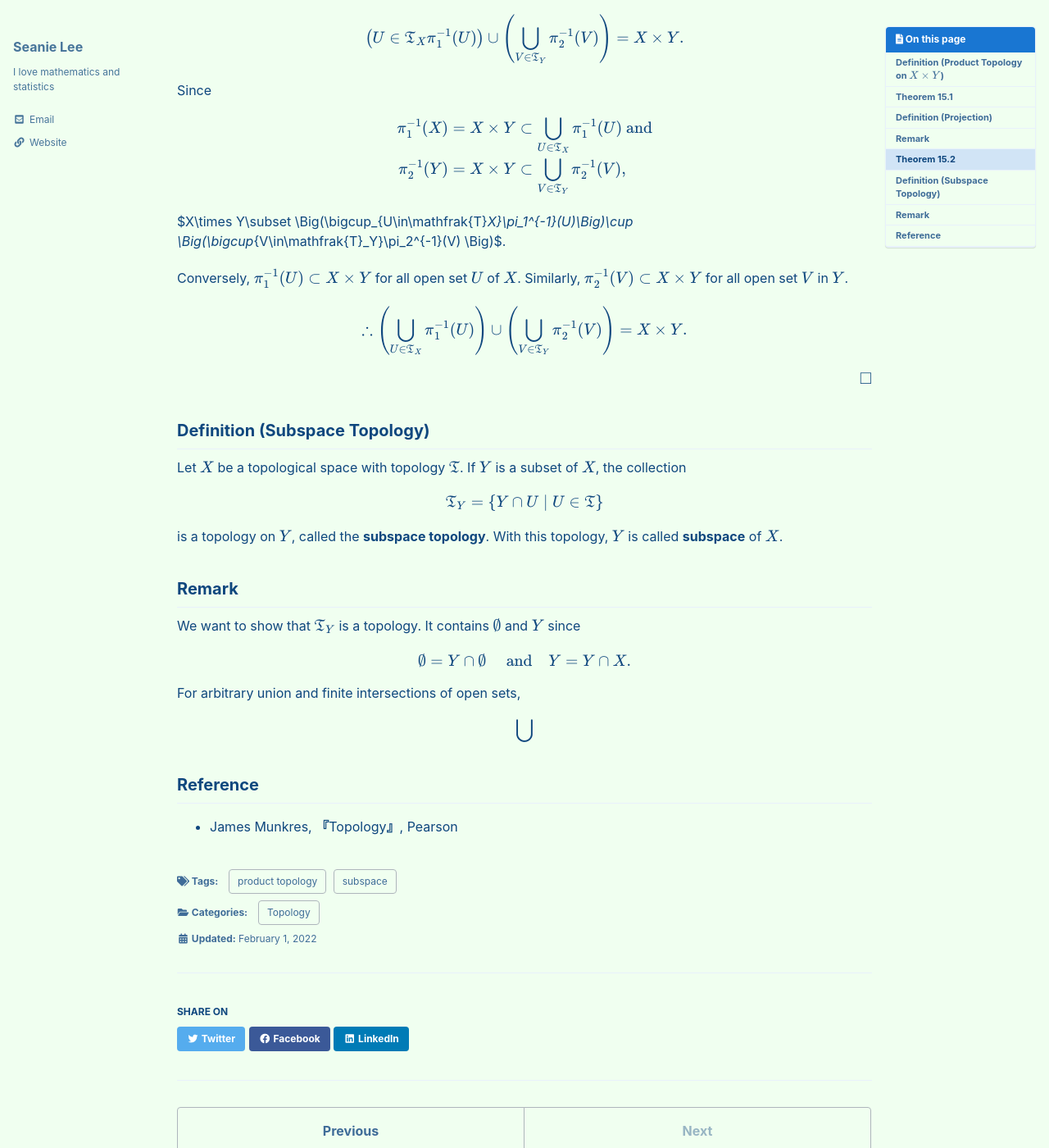
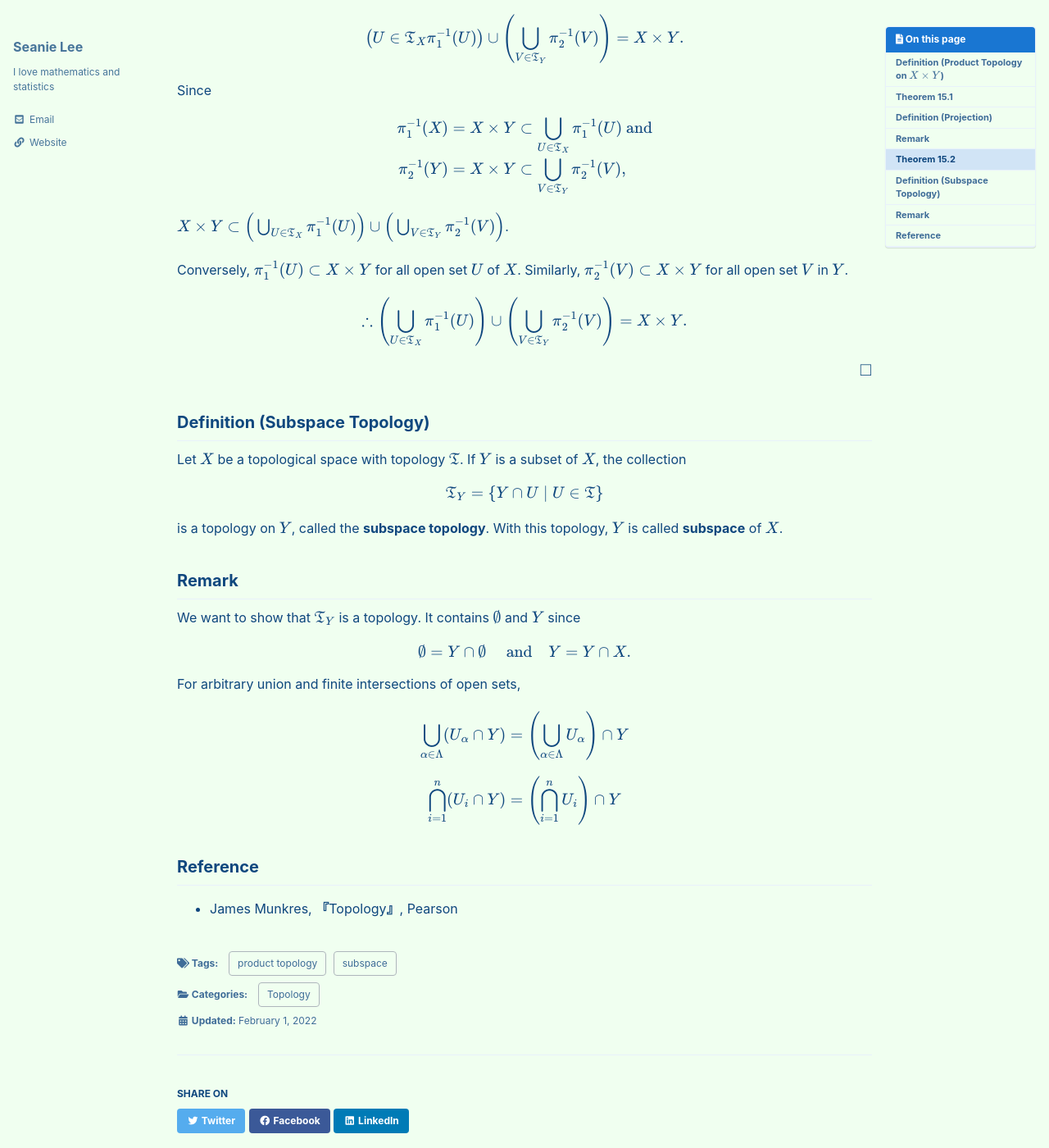
Before and after one commit to seanie12/blog, a Jekyll site: the page built from _posts/2022-02-01-product-top-subspace.md, in a window 1280 px wide and 1400 px high, scrolled down 1608 px. Shown: the whole window at 82% size. Built offline with Jekyll 4.4.1, drawn with Linux system fonts in a browser that asks for light colours; cached includes are drawn as plain includes; formulas are drawn with MathJax 3; some of the changed text lies outside the part shown.

Commit message:
Update 2022-02-01-product-top-subspace.md

```diff
--- a/_posts/2022-02-01-product-top-subspace.md
+++ b/_posts/2022-02-01-product-top-subspace.md
@@ -89,7 +89,7 @@ $$
 \end{align*}
 $$
 
-$X\times Y\subset \Big(\bigcup_{U\in\mathfrak{T}_X}\pi_1^{-1}(U)\Big)\cup \Big(\bigcup_{V\in\mathfrak{T}_Y}\pi_2^{-1}(V) \Big)$.
+$$X\times Y\subset \Big(\bigcup_{U\in\mathfrak{T}_X}\pi_1^{-1}(U)\Big)\cup \Big(\bigcup_{V\in\mathfrak{T}_Y}\pi_2^{-1}(V) \Big)$$.
 
 Conversely, $\pi_1^{-1}(U)\subset X\times Y$ for all open set $U$ of $X$. Similarly, $\pi_2^{-1}(V) \subset X\times Y$ for all open set $V$ in $Y$.
 
@@ -123,7 +123,15 @@ $$
 For arbitrary union and finite intersections of open sets,
 
 $$
-\bigcup
+\begin{equation*}
+\bigcup_{\alpha \in \Lambda}(U_\alpha \cap Y) = \left(\bigcup_{\alpha\in\Lambda}U_\alpha\right)\cap Y
+\end{equation*}
+$$
+
+$$
+\begin{equation*}
+\bigcap_{i=1}^n(U_i \cap Y) = \left(\bigcap_{i=1}^nU_i\right)\cap Y
+\end{equation*}
 $$
 
 
```
